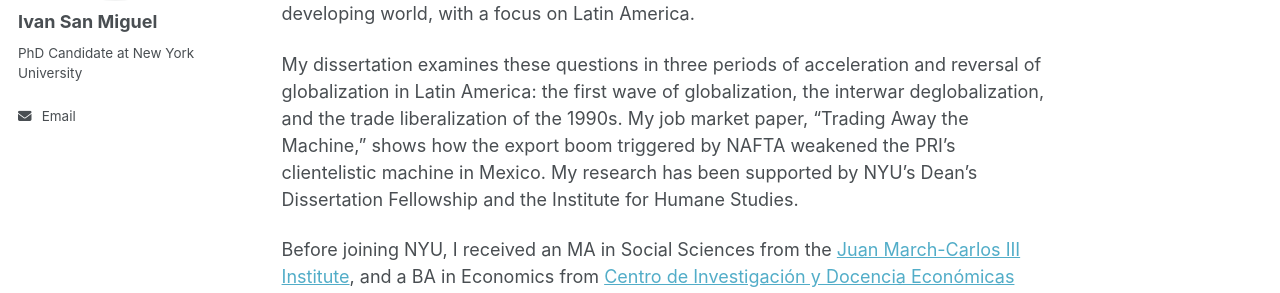
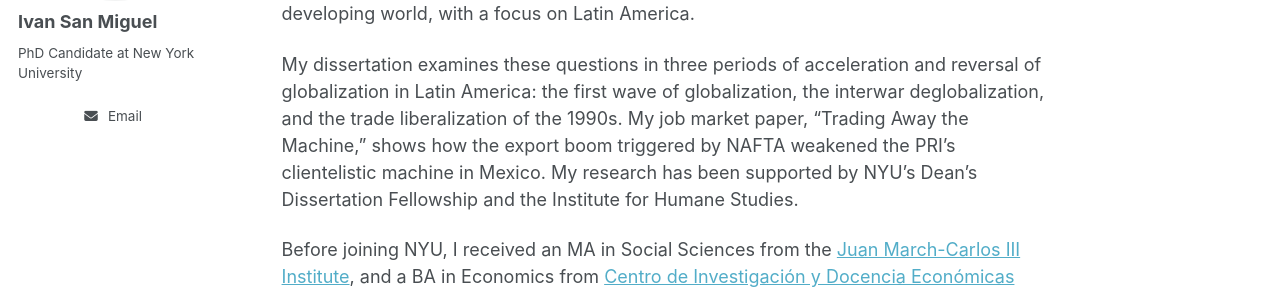
Before and after one commit to IvanSanMiguel/ivansanmiguel.github.io, a Jekyll site: the page built from _pages/about.md, in a window 1280 px wide. Shown: the part 311-604 px from the top of the page. Built offline with Jekyll 4.4.1, drawn with Linux system fonts in a browser that asks for light colours; a script that is not in the unit is left out.

Commit message:
Center author profile on mobile: stack photo, name, links vertically
Co-Authored-By: Claude Opus 4.6 <noreply@anthropic.com>

```diff
--- a/_sass/layout/_sidebar.scss
+++ b/_sass/layout/_sidebar.scss
@@ -81,23 +81,21 @@
    ========================================================================== */
 
 .author__avatar {
-  display: table-cell;
-  vertical-align: top;
-  width: 55px;
-  // set width only, for non-square avatars
-  // height: 36px;
+  display: block;
+  width: auto;
+  text-align: center;
+  margin-bottom: 10px;
 
   @include breakpoint($large) {
-    display: block;
-    width: auto;
-    height: auto;
+    margin-bottom: 0;
   }
 
   img {
-    max-width: 220px;
+    max-width: 120px;
     border-radius: 50%;
 
     @include breakpoint($large) {
+      max-width: 220px;
       padding: 5px;
       border: 1px solid var(--global-border-color);
     }
@@ -105,17 +103,15 @@
 }
 
 .author__content {
-  display: table-cell;
-  vertical-align: top;
-  padding-left: 15px;
-  padding-right: 25px;
+  display: block;
+  width: 100%;
+  text-align: center;
+  padding-left: 0;
+  padding-right: 0;
   line-height: 1;
 
   @include breakpoint($large) {
-    display: block;
-    width: 100%;
-    padding-left: 0;
-    padding-right: 0;
+    text-align: left;
   }
 }
 
@@ -159,11 +155,10 @@
 
 .author__urls-wrapper {
   position: relative;
-  display: table-cell;
-  vertical-align: middle;
+  display: block;
+  text-align: center;
   font-family: $sans-serif;
   z-index: 10;
-  position: relative;
   cursor: pointer;
 
   li:last-child {
```
